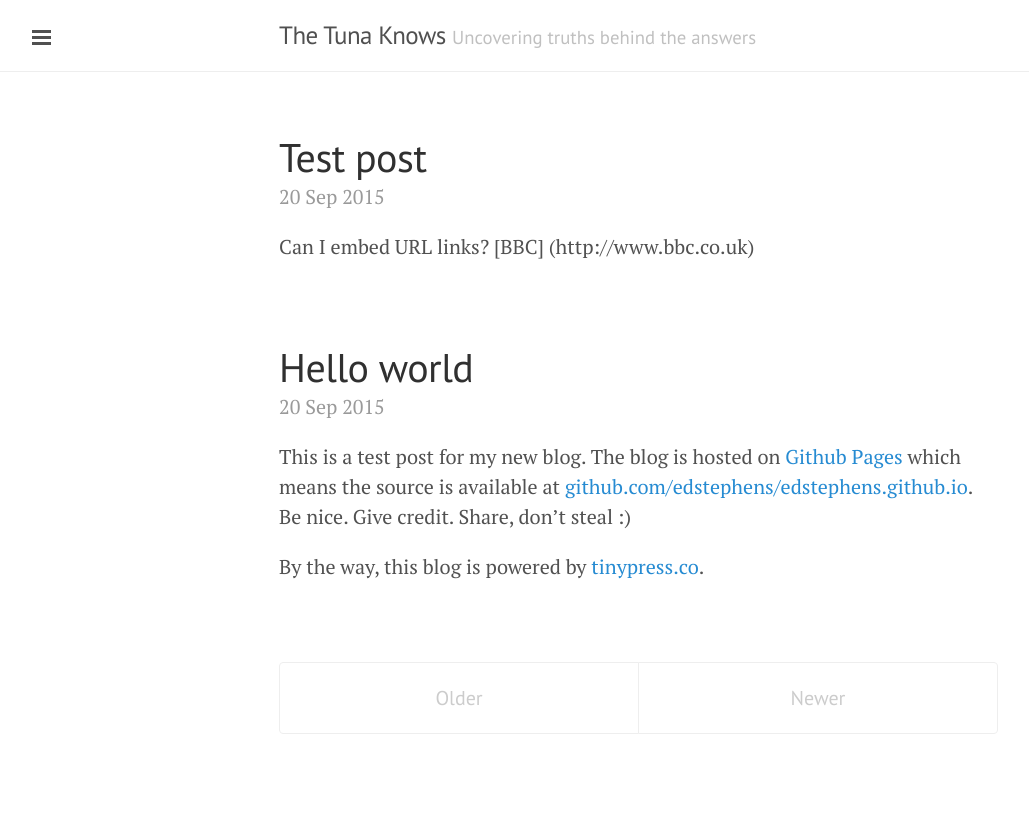
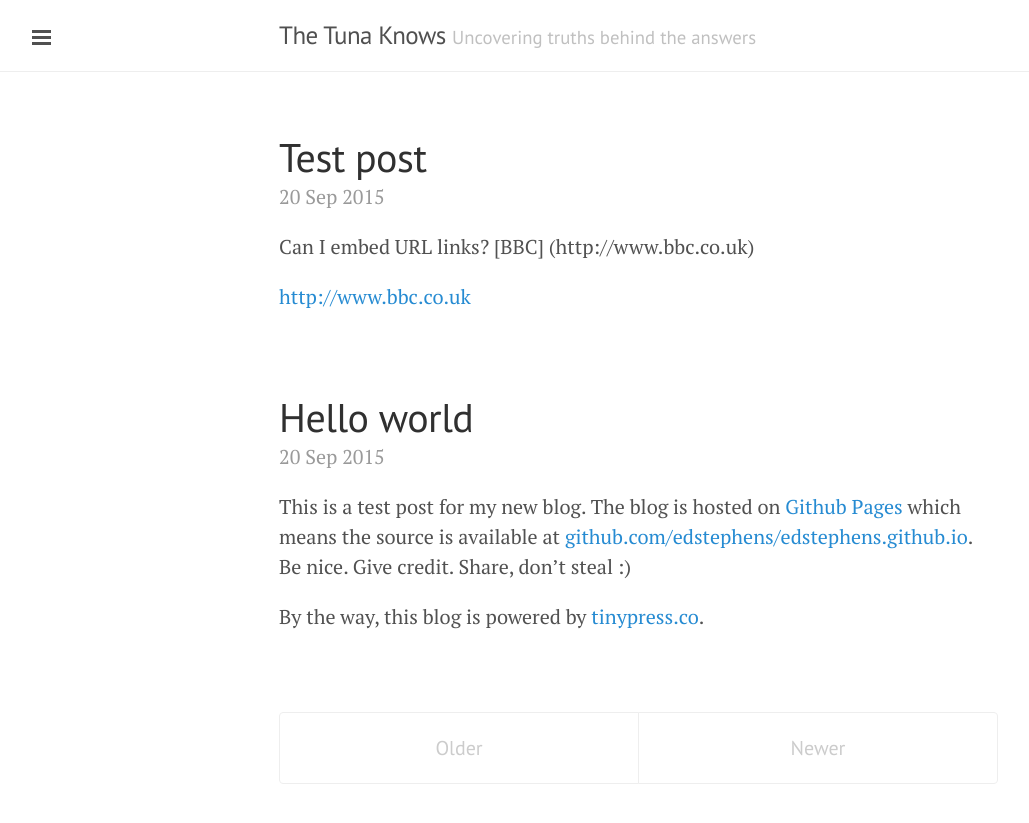
Before and after one commit to edstephens/edstephens.github.io, a Jekyll site: the page built from index.html, in a window 1280 px wide. Shown: the top 823 px of the page, without its empty margins (1-1030 px from the left). Built offline with Jekyll 4.4.1, drawn with Linux system fonts in a browser that asks for light colours; the list of posts is cut into pages by our own code.

Commit message:
Post update: Test post

```diff
--- a/_posts/2015-09-20-test-post.markdown
+++ b/_posts/2015-09-20-test-post.markdown
@@ -5,3 +5,5 @@ title: Test post
 ---
 Can I embed URL links?
 [BBC] (http://www.bbc.co.uk)
+
+<http://www.bbc.co.uk>
```
